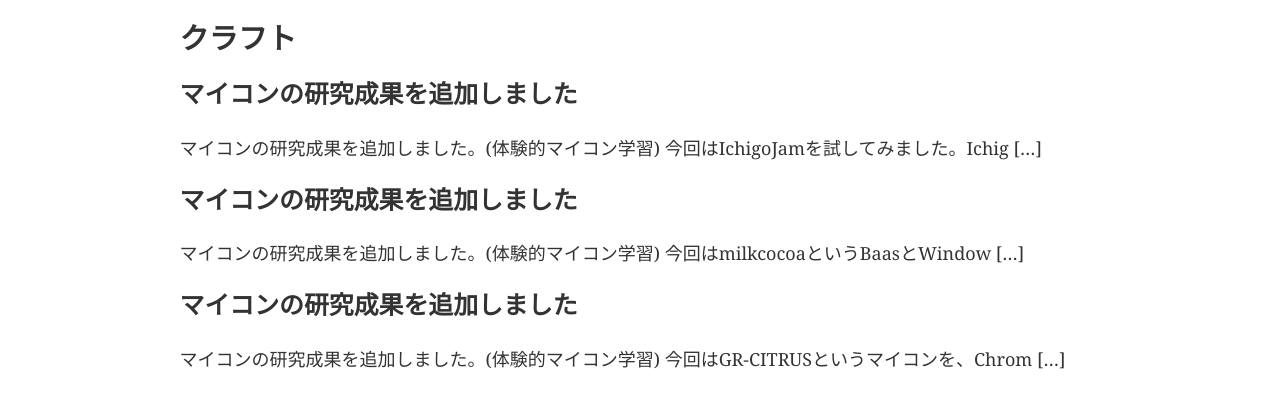
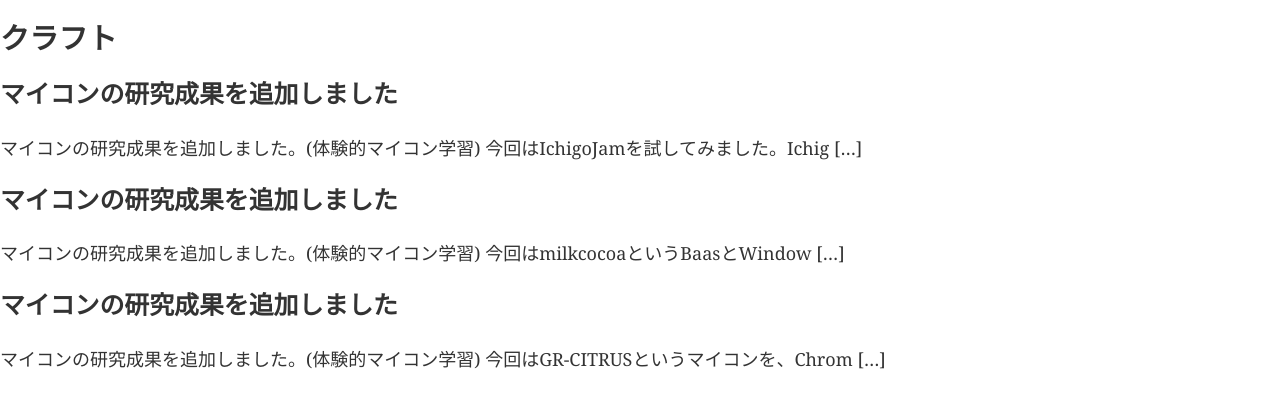
Before and after one commit to systemlink/totks, a Gatsby site: page / in a window 1280 px wide. Shown: the part 100-508 px from the top of the page. Built offline with nearby package versions, Linux system fonts and the light colour scheme; Gatsby itself is replaced by a stand-in of ours.

Commit message:
ソース修正

```diff
--- a/src/components/layout.js
+++ b/src/components/layout.js
@@ -29,16 +29,9 @@ const Layout = ({ children }) => (
           <html lang="en" />
         </Helmet>
         <Header siteTitle={data.site.siteMetadata.title} />
-        <div
-          style={{
-            margin: '0 auto',
-            maxWidth: 960,
-            padding: '0px 1.0875rem 1.45rem',
-            paddingTop: 0,
-          }}
-        >
+        <main>
           {children}
-        </div>
+        </main>
       </>
     )}
   />
--- a/src/pages/index.js
+++ b/src/pages/index.js
@@ -1,6 +1,4 @@
 import React from 'react'
-import { Link } from 'gatsby'
-
 import Layout from '../components/layout'
 
 const IndexPage = () => (
```
